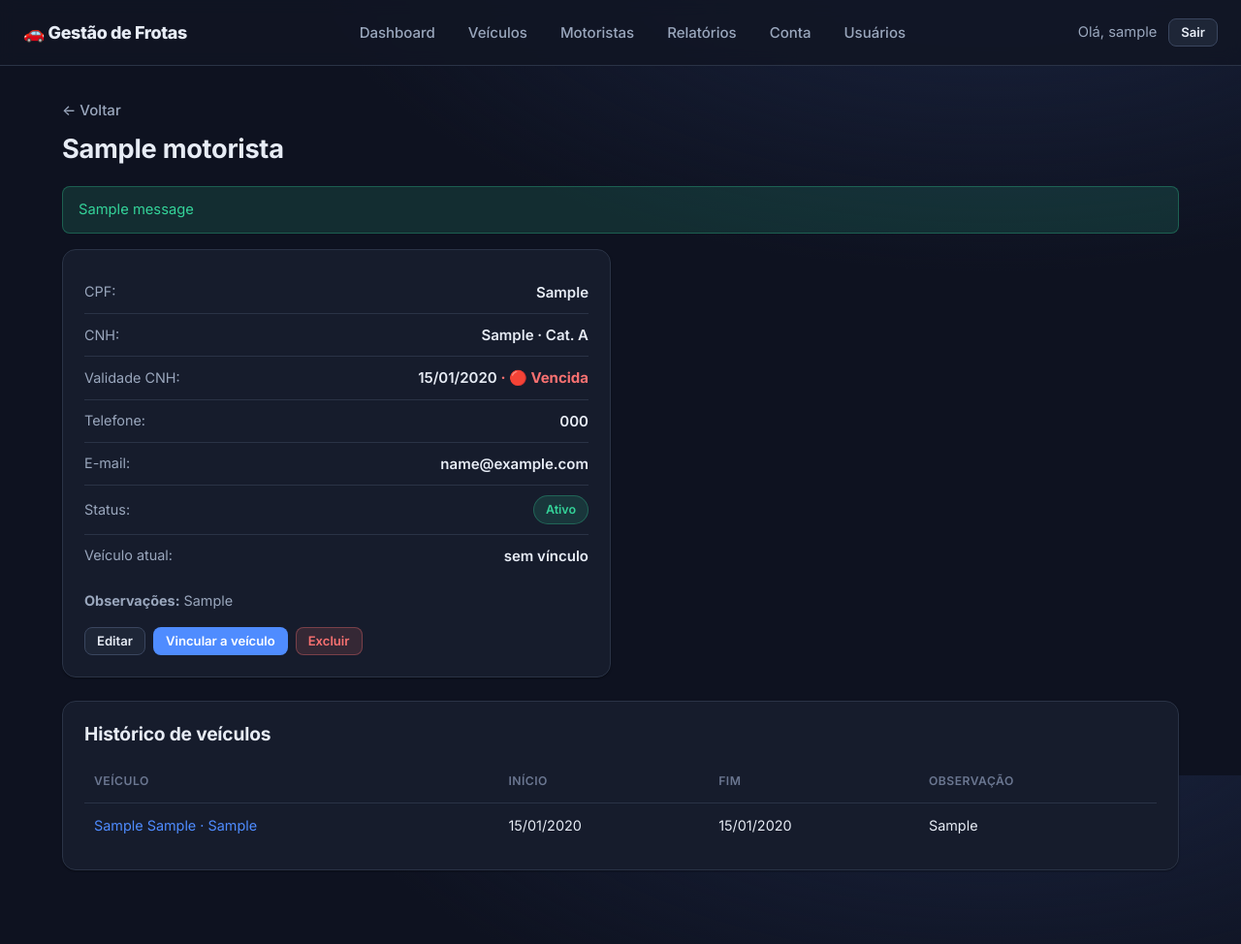
After one commit to willCastilho/Frotas, a Django app: page /motoristas/1/ in a window 1280 px wide. The commit adds this page. Shown: the whole page at 97% size. Run offline with Django 5.2, Linux system fonts and the light colour scheme; a user stored in the database is signed in; tables that the repository leaves empty hold one stand-in row (values such as "Sample post"); one stand-in notice (Sample message) is shown.

Commit message:
Motoristas: cadastro, vinculo motorista x veiculo e relatorio por data
- Modelos Motorista (org-scoped: nome, CPF, CNH, categoria, validade, contato,
  status) e AtribuicaoVeiculo (motorista x veiculo por periodo).
- CRUD de motoristas com busca; alerta de validade da CNH.
- Vinculo motorista-veiculo: ao abrir um novo vinculo, o anterior em aberto do
  mesmo veiculo e encerrado automaticamente (troca de motorista).
- Detalhe do veiculo mostra o motorista atual (trocar/encerrar); detalhe do
  motorista mostra o veiculo atual e o historico completo.
- Relatorio 'Motorista x Veiculo' por data de referencia (quem estava em qual
  carro na data), com veiculos sem motorista e exportacao CSV.
- Menu, admin e documentacao (RF-39..RF-42) atualizados.
- 6 novos testes (74 no total, todos passando).

Co-Authored-By: Claude Opus 4.8 <noreply@anthropic.com>

```diff
--- a/carro/templates/menu.html
+++ b/carro/templates/menu.html
@@ -5,6 +5,7 @@
         <div class="topbar-nav">
             <a href="{% url 'dashboard' %}">Dashboard</a>
             <a href="{% url 'home' %}">Veículos</a>
+            <a href="{% url 'motoristas' %}">Motoristas</a>
             <a href="{% url 'relatorios' %}">Relatórios</a>
             <a href="{% url 'conta' %}">Conta</a>
             {% if user.perfil.pode_administrar %}
--- /dev/null
+++ b/carro/templates/motoristas/detalhes.html
@@ -0,0 +1,79 @@
+{% extends "head.html" %}
+{% load static %}
+
+{% block content %}
+<link rel="stylesheet" href="{% static 'css/dashboard.css' %}">
+<link rel="stylesheet" href="{% static 'css/detalhes.css' %}">
+
+<div class="container">
+    <div class="detalhes-header">
+        <a href="{% url 'motoristas' %}" class="btn-voltar">← Voltar</a>
+        <h1>{{ motorista.nome }}</h1>
+    </div>
+
+    {% if messages %}
+        {% for message in messages %}
+            <div class="alert alert-{{ message.tags }}">{{ message }}</div>
+        {% endfor %}
+    {% endif %}
+
+    <div class="detalhes-grid">
+        <div class="detalhes-card">
+            <div class="detalhes-info">
+                <div class="info-row"><span class="info-label">CPF:</span><span class="info-value">{{ motorista.cpf|default:"—" }}</span></div>
+                <div class="info-row"><span class="info-label">CNH:</span><span class="info-value">{{ motorista.cnh|default:"—" }}{% if motorista.cnh_categoria %} · Cat. {{ motorista.cnh_categoria }}{% endif %}</span></div>
+                <div class="info-row">
+                    <span class="info-label">Validade CNH:</span>
+                    <span class="info-value">
+                        {% if motorista.cnh_validade %}{{ motorista.cnh_validade|date:"d/m/Y" }}
+                            {% if cnh %}<span class="variacao-{{ cnh.cor }}">· {{ cnh.texto }}</span>{% endif %}
+                        {% else %}—{% endif %}
+                    </span>
+                </div>
+                <div class="info-row"><span class="info-label">Telefone:</span><span class="info-value">{{ motorista.telefone|default:"—" }}</span></div>
+                <div class="info-row"><span class="info-label">E-mail:</span><span class="info-value">{{ motorista.email|default:"—" }}</span></div>
+                <div class="info-row"><span class="info-label">Status:</span><span class="badge badge-{{ motorista.status }}">{{ motorista.get_status_display }}</span></div>
+                <div class="info-row">
+                    <span class="info-label">Veículo atual:</span>
+                    <span class="info-value">
+                        {% if veiculo_atual %}<a href="{% url 'detalhes_veiculo' veiculo_atual.id %}">{{ veiculo_atual.marca }} {{ veiculo_atual.modelo }}{% if veiculo_atual.placa %} · {{ veiculo_atual.placa }}{% endif %}</a>
+                        {% else %}sem vínculo{% endif %}
+                    </span>
+                </div>
+            </div>
+            {% if motorista.observacoes %}
+                <p style="color:var(--text-muted);margin-top:14px;font-size:.9rem;"><strong>Observações:</strong> {{ motorista.observacoes }}</p>
+            {% endif %}
+            <div style="margin-top:16px;display:flex;gap:8px;">
+                <a href="{% url 'editar_motorista' motorista.id %}" class="btn btn-secondary btn-small">Editar</a>
+                <a href="{% url 'nova_atribuicao' %}" class="btn btn-primary btn-small">Vincular a veículo</a>
+                <form method="post" action="{% url 'excluir_motorista' motorista.id %}" onsubmit="return confirm('Excluir este motorista?')">
+                    {% csrf_token %}
+                    <button type="submit" class="btn btn-danger btn-small">Excluir</button>
+                </form>
+            </div>
+        </div>
+    </div>
+
+    <div class="custos-lista">
+        <h2>Histórico de veículos</h2>
+        {% if historico %}
+            <table class="custos-table">
+                <thead><tr><th>Veículo</th><th>Início</th><th>Fim</th><th>Observação</th></tr></thead>
+                <tbody>
+                    {% for a in historico %}
+                        <tr>
+                            <td><a href="{% url 'detalhes_veiculo' a.veiculo.id %}">{{ a.veiculo.marca }} {{ a.veiculo.modelo }}{% if a.veiculo.placa %} · {{ a.veiculo.placa }}{% endif %}</a></td>
+                            <td>{{ a.data_inicio|date:"d/m/Y" }}</td>
+                            <td>{% if a.data_fim %}{{ a.data_fim|date:"d/m/Y" }}{% else %}<span class="variacao-green">em aberto</span>{% endif %}</td>
+                            <td>{{ a.observacao }}</td>
+                        </tr>
+                    {% endfor %}
+                </tbody>
+            </table>
+        {% else %}
+            <p class="sem-custos">Nenhum vínculo registrado.</p>
+        {% endif %}
+    </div>
+</div>
+{% endblock content %}
--- a/carro/templates/relatorios.html
+++ b/carro/templates/relatorios.html
@@ -8,6 +8,10 @@
     <div class="header">
         <h1>📑 Relatórios de Custos</h1>
         <p>Filtre por período e exporte os dados</p>
+    </div>
+
+    <div class="painel-card">
+        <a href="{% url 'relatorio_motoristas' %}" class="btn btn-secondary">🧾 Relatório Motorista × Veículo (por data)</a>
     </div>
 
     <div class="painel-card">
--- a/carro/urls.py
+++ b/carro/urls.py
@@ -26,4 +26,15 @@ urlpatterns = [
     path('dashboard/', carro_views.dashboard, name='dashboard'),
     path('relatorios/', carro_views.relatorios, name='relatorios'),
     path('relatorios/exportar/', carro_views.exportar_custos, name='exportar_custos'),
+    path('relatorios/motoristas/', carro_views.relatorio_motoristas, name='relatorio_motoristas'),
+
+    # Motoristas e vinculo motorista x veiculo
+    path('motoristas/', carro_views.motoristas, name='motoristas'),
+    path('motoristas/novo/', carro_views.novo_motorista, name='novo_motorista'),
+    path('motoristas/<int:motorista_id>/', carro_views.detalhes_motorista, name='detalhes_motorista'),
+    path('motoristas/<int:motorista_id>/editar/', carro_views.editar_motorista, name='editar_motorista'),
+    path('motoristas/<int:motorista_id>/excluir/', carro_views.excluir_motorista, name='excluir_motorista'),
+    path('atribuicao/nova/', carro_views.nova_atribuicao, name='nova_atribuicao'),
+    path('atribuicao/<int:pk>/encerrar/', carro_views.encerrar_atribuicao, name='encerrar_atribuicao'),
+    path('atribuicao/<int:pk>/excluir/', carro_views.excluir_atribuicao, name='excluir_atribuicao'),
 ]
--- /dev/null
+++ b/carro/views/motoristas.py
@@ -0,0 +1,192 @@
+from datetime import timedelta
+
+from django.contrib import messages
+from django.contrib.auth.decorators import login_required
+from django.db.models import Q
+from django.shortcuts import get_object_or_404, redirect, render
+from django.utils import timezone
+from django.views.decorators.http import require_POST
+
+from carro.forms import AtribuicaoVeiculoForm, MotoristaForm
+from carro.models import AtribuicaoVeiculo, Motorista, Veiculo
+from contas.utils import exige_escrita, organizacao_do
+
+
+def _motoristas_da_org(request):
+    return Motorista.objects.filter(organizacao=organizacao_do(request.user))
+
+
+@login_required
+def motoristas(request):
+    busca = request.GET.get('busca', '').strip()
+    lista = _motoristas_da_org(request)
+    if busca:
+        lista = lista.filter(Q(nome__icontains=busca) | Q(cnh__icontains=busca))
+    motoristas_info = [
+        {'obj': m, 'veiculo': m.veiculo_atual(), 'cnh': m.cnh_status()}
+        for m in lista
+    ]
+    return render(request, 'motoristas/lista.html',
+                  {'motoristas': motoristas_info, 'busca': busca})
+
+
+@login_required
+def detalhes_motorista(request, motorista_id):
+    motorista = get_object_or_404(_motoristas_da_org(request), id=motorista_id)
+    historico = motorista.atribuicoes.select_related('veiculo').all()
+    return render(request, 'motoristas/detalhes.html', {
+        'motorista': motorista,
+        'cnh': motorista.cnh_status(),
+        'veiculo_atual': motorista.veiculo_atual(),
+        'historico': historico,
+    })
+
+
+@login_required
+@exige_escrita
+def novo_motorista(request):
+    form = MotoristaForm(request.POST or None)
+    if request.method == 'POST' and form.is_valid():
+        motorista = form.save(commit=False)
+        motorista.organizacao = organizacao_do(request.user)
+        motorista.save()
+        messages.success(request, 'Motorista cadastrado com sucesso!')
+        return redirect('detalhes_motorista', motorista_id=motorista.id)
+    return render(request, 'motoristas/form.html',
+                  {'form': form, 'titulo': 'Novo Motorista'})
+
+
+@login_required
+@exige_escrita
+def editar_motorista(request, motorista_id):
+    motorista = get_object_or_404(_motoristas_da_org(request), id=motorista_id)
+    form = MotoristaForm(request.POST or None, instance=motorista)
+    if request.method == 'POST' and form.is_valid():
+        form.save()
+        messages.success(request, 'Motorista atualizado com sucesso!')
+        return redirect('detalhes_motorista', motorista_id=motorista.id)
+    return render(request, 'motoristas/form.html',
+                  {'form': form, 'titulo': 'Editar Motorista', 'motorista': motorista})
+
+
+@login_required
+@exige_escrita
+@require_POST
+def excluir_motorista(request, motorista_id):
+    motorista = get_object_or_404(_motoristas_da_org(request), id=motorista_id)
+    motorista.delete()
+    messages.success(request, 'Motorista excluído.')
+    return redirect('motoristas')
+
+
+@login_required
+@exige_escrita
+def nova_atribuicao(request):
+    """Vincula um motorista a um veiculo. Ao abrir um vinculo (sem data de fim),
+    encerra automaticamente o vinculo anterior em aberto do mesmo veiculo."""
+    org = organizacao_do(request.user)
+    inicial = {}
+    veiculo_id = request.GET.get('veiculo')
+    if veiculo_id:
+        inicial['veiculo'] = veiculo_id
+    form = AtribuicaoVeiculoForm(request.POST or None, organizacao=org, initial=inicial)
+    if request.method == 'POST' and form.is_valid():
+        atrib = form.save()
+        if atrib.data_fim is None:
+            # Encerra o vinculo anterior em aberto deste veiculo (troca de motorista).
+            anteriores = AtribuicaoVeiculo.objects.filter(
+                veiculo=atrib.veiculo, data_fim__isnull=True
+            ).exclude(pk=atrib.pk)
+            anteriores.update(data_fim=atrib.data_inicio - timedelta(days=1))
+        messages.success(request, 'Motorista vinculado ao veículo.')
+        return redirect('detalhes_veiculo', veiculo_id=atrib.veiculo_id)
+    return render(request, 'motoristas/form.html',
+                  {'form': form, 'titulo': 'Vincular motorista a veículo'})
+
+
+@login_required
+@exige_escrita
+@require_POST
+def encerrar_atribuicao(request, pk):
+    atrib = get_object_or_404(
+        AtribuicaoVeiculo, pk=pk, veiculo__organizacao=organizacao_do(request.user))
+    if atrib.data_fim is None:
+        atrib.data_fim = timezone.now().date()
+        atrib.save(update_fields=['data_fim'])
+        messages.success(request, 'Vínculo encerrado.')
+    return redirect('detalhes_veiculo', veiculo_id=atrib.veiculo_id)
+
+
+@login_required
+@exige_escrita
+@require_POST
+def excluir_atribuicao(request, pk):
+    atrib = get_object_or_404(
+        AtribuicaoVeiculo, pk=pk, veiculo__organizacao=organizacao_do(request.user))
+    veiculo_id = atrib.veiculo_id
+    atrib.delete()
+    messages.success(request, 'Vínculo removido.')
+    return redirect('detalhes_veiculo', veiculo_id=veiculo_id)
+
+
+def _alocacoes_na_data(org, data):
+    """Vinculos ativos em uma data: data_inicio <= data e (sem fim ou fim >= data)."""
+    return (
+        AtribuicaoVeiculo.objects
+        .filter(veiculo__organizacao=org, data_inicio__lte=data)
+        .filter(Q(data_fim__isnull=True) | Q(data_fim__gte=data))
+        .select_related('veiculo', 'motorista')
+        .order_by('veiculo__marca', 'veiculo__modelo')
+    )
+
+
+@login_required
+def relatorio_motoristas(request):
+    """Mostra qual motorista estava em qual veiculo em uma data de referencia."""
+    org = organizacao_do(request.user)
+    data_str = request.GET.get('data') or timezone.now().date().isoformat()
+    try:
+        data = timezone.datetime.fromisoformat(data_str).date()
+    except ValueError:
+        data = timezone.now().date()
+
+    alocacoes = _alocacoes_na_data(org, data)
+
+    if request.GET.get('formato') == 'csv':
+        return _exportar_alocacoes_csv(alocacoes, data)
+
+    # Veiculos sem motorista atribuido na data.
+    com_motorista = {a.veiculo_id for a in alocacoes}
+    sem_motorista = Veiculo.objects.filter(organizacao=org).exclude(
+        id__in=com_motorista)
+
+    return render(request, 'motoristas/relatorio.html', {
+        'data': data.isoformat(),
+        'alocacoes': alocacoes,
+        'sem_motorista': sem_motorista,
+    })
+
+
+def _exportar_alocacoes_csv(alocacoes, data):
+    import csv
+
+    from django.http import HttpResponse
+
+    resposta = HttpResponse(content_type='text/csv; charset=utf-8')
+    resposta['Content-Disposition'] = (
+        f'attachment; filename="motoristas-{data.isoformat()}.csv"')
+    resposta.write('﻿')
+    escritor = csv.writer(resposta, delimiter=';')
+    escritor.writerow(['Data de referência', 'Veículo', 'Placa', 'Motorista',
+                       'CNH', 'Início do vínculo', 'Fim do vínculo'])
+    for a in alocacoes:
+        escritor.writerow([
+            data.strftime('%d/%m/%Y'),
+            f'{a.veiculo.marca} {a.veiculo.modelo}',
+            a.veiculo.placa,
+            a.motorista.nome,
+            a.motorista.cnh,
+            a.data_inicio.strftime('%d/%m/%Y'),
+            a.data_fim.strftime('%d/%m/%Y') if a.data_fim else 'em aberto',
+        ])
+    return resposta
--- a/carro/views/veiculos.py
+++ b/carro/views/veiculos.py
@@ -95,6 +95,7 @@ def detalhes_veiculo(request, veiculo_id):
         'consumo_medio': veiculo.consumo_medio(),
         'custo_por_km': veiculo.custo_por_km(),
         'depreciacao': veiculo.valor_estimado_atual(),
+        'atribuicao_atual': veiculo.atribuicao_atual(),
         'abastecimentos': veiculo.abastecimentos.all()[:10],
         'registros_km': veiculo.registros_km.all()[:10],
         'planos': planos,
```
Also changed, not shown: carro/admin.py (+16 -0 lines), carro/forms.py (+37 -0 lines), carro/models.py (+97 -0 lines), carro/templates/detalhes_veiculo.html (+20 -0 lines), carro/templates/motoristas/form.html (added, +40 -0 lines), carro/templates/motoristas/lista.html (added, +59 -0 lines), carro/templates/motoristas/relatorio.html (added, +60 -0 lines), carro/tests.py (+81 -0 lines), carro/views/__init__.py (+20 -0 lines), docs/DOCUMENTACAO.md (+8 -0 lines), carro/migrations/0014_motorista_atribuicaoveiculo_and_more.py (added).
